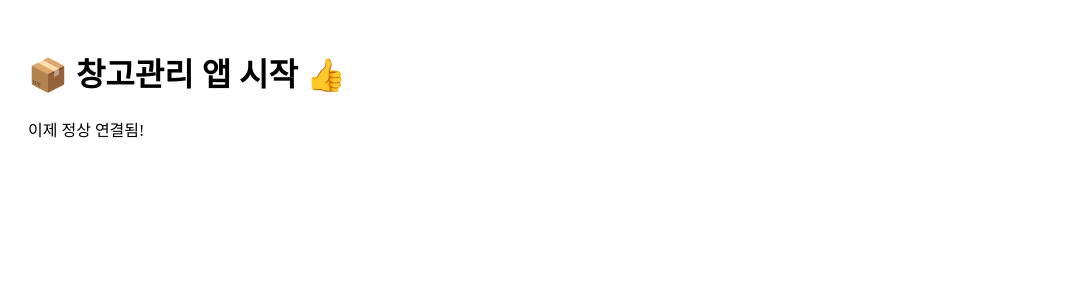
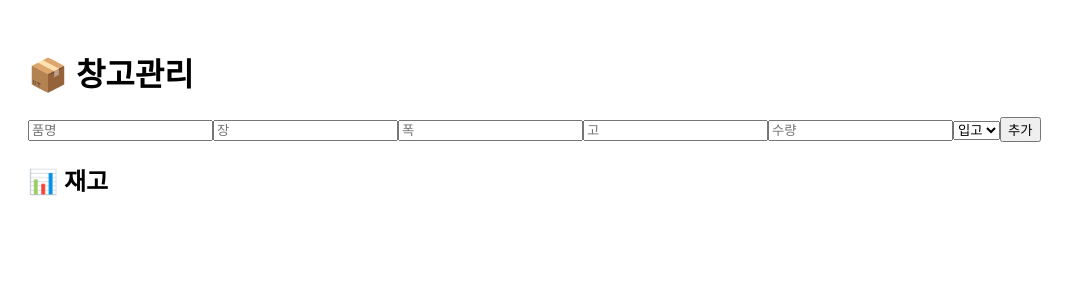
Before and after one commit to idwink37/stock-app, a Next.js app: page / in a window 1280 px wide. Shown: the top 300 px of the page, without its empty margins (0-1076 px from the left). Built offline with nearby package versions, Linux system fonts and the light colour scheme.

Commit message:
index.js

```diff
--- a/pages/index.js
+++ b/pages/index.js
@@ -1,8 +1,85 @@
+"use client";
+import { useState } from "react";
+
 export default function Home() {
+  const [items, setItems] = useState([]);
+  const [form, setForm] = useState({
+    name: "",
+    length: "",
+    width: "",
+    height: "",
+    qty: "",
+    type: "입고",
+  });
+
+  const addItem = () => {
+    if (!form.name || !form.qty) return;
+    setItems([...items, form]);
+    setForm({
+      name: "",
+      length: "",
+      width: "",
+      height: "",
+      qty: "",
+      type: "입고",
+    });
+  };
+
+  const getStock = () => {
+    const map = {};
+    items.forEach((item) => {
+      const key = `${item.name}-${item.length}-${item.width}-${item.height}`;
+      if (!map[key]) map[key] = 0;
+      map[key] += item.type === "입고" ? +item.qty : -item.qty;
+    });
+    return map;
+  };
+
+  const stock = getStock();
+
   return (
     <div style={{ padding: 20 }}>
-      <h1>📦 창고관리 앱 시작 👍</h1>
-      <p>이제 정상 연결됨!</p>
+      <h1>📦 창고관리</h1>
+
+      <div style={{ marginBottom: 20 }}>
+        <input placeholder="품명"
+          value={form.name}
+          onChange={(e) => setForm({...form, name: e.target.value})} />
+
+        <input placeholder="장"
+          value={form.length}
+          onChange={(e) => setForm({...form, length: e.target.value})} />
+
+        <input placeholder="폭"
+          value={form.width}
+          onChange={(e) => setForm({...form, width: e.target.value})} />
+
+        <input placeholder="고"
+          value={form.height}
+          onChange={(e) => setForm({...form, height: e.target.value})} />
+
+        <input placeholder="수량" type="number"
+          value={form.qty}
+          onChange={(e) => setForm({...form, qty: e.target.value})} />
+
+        <select
+          value={form.type}
+          onChange={(e) => setForm({...form, type: e.target.value})}>
+          <option>입고</option>
+          <option>출고</option>
+        </select>
+
+        <button onClick={addItem}>추가</button>
+      </div>
+
+      <h2>📊 재고</h2>
+      <ul>
+        {Object.entries(stock).map(([key, value]) => (
+          <li key={key}>
+            {key} → {value}
+          </li>
+        ))}
+      </ul>
     </div>
   );
 }
```
